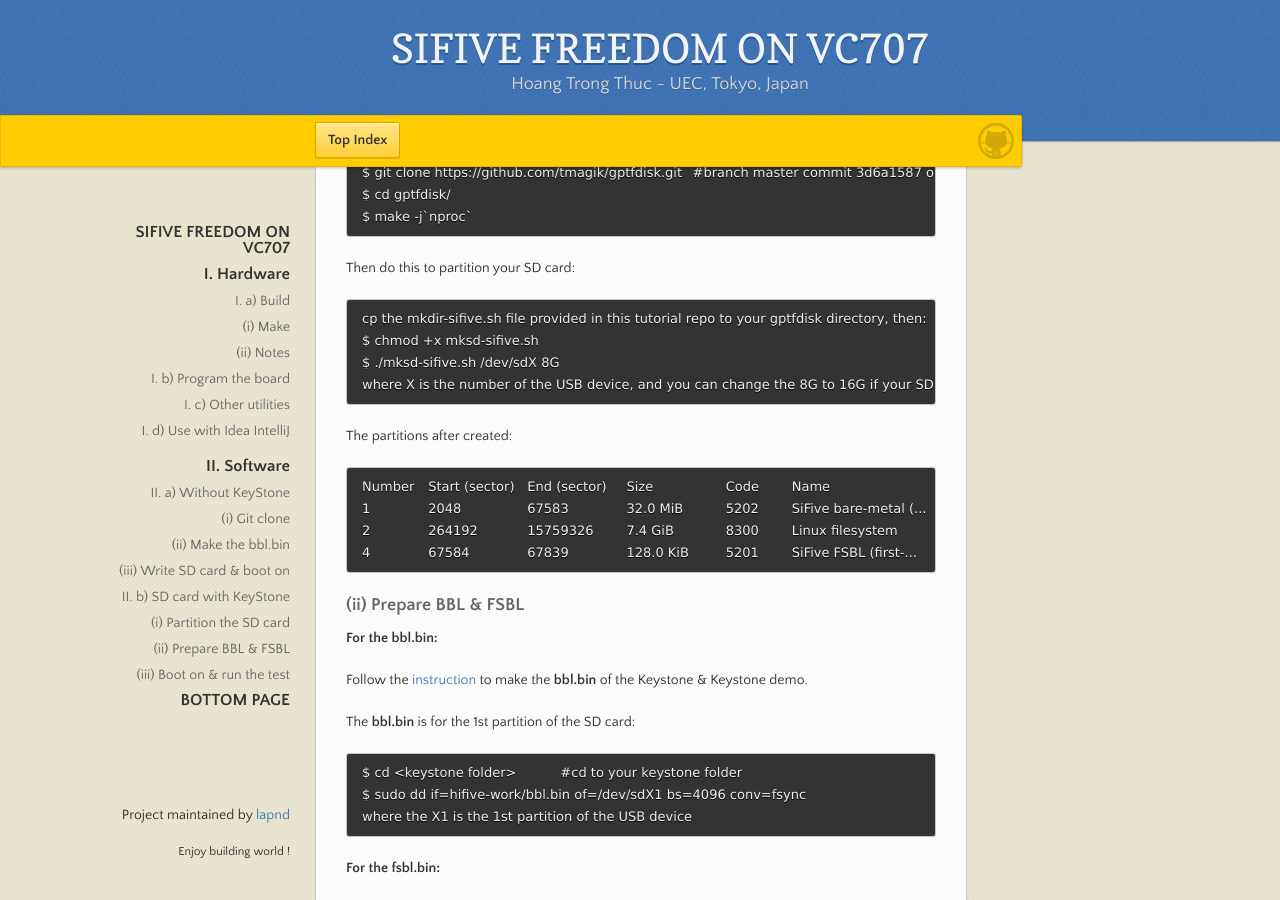
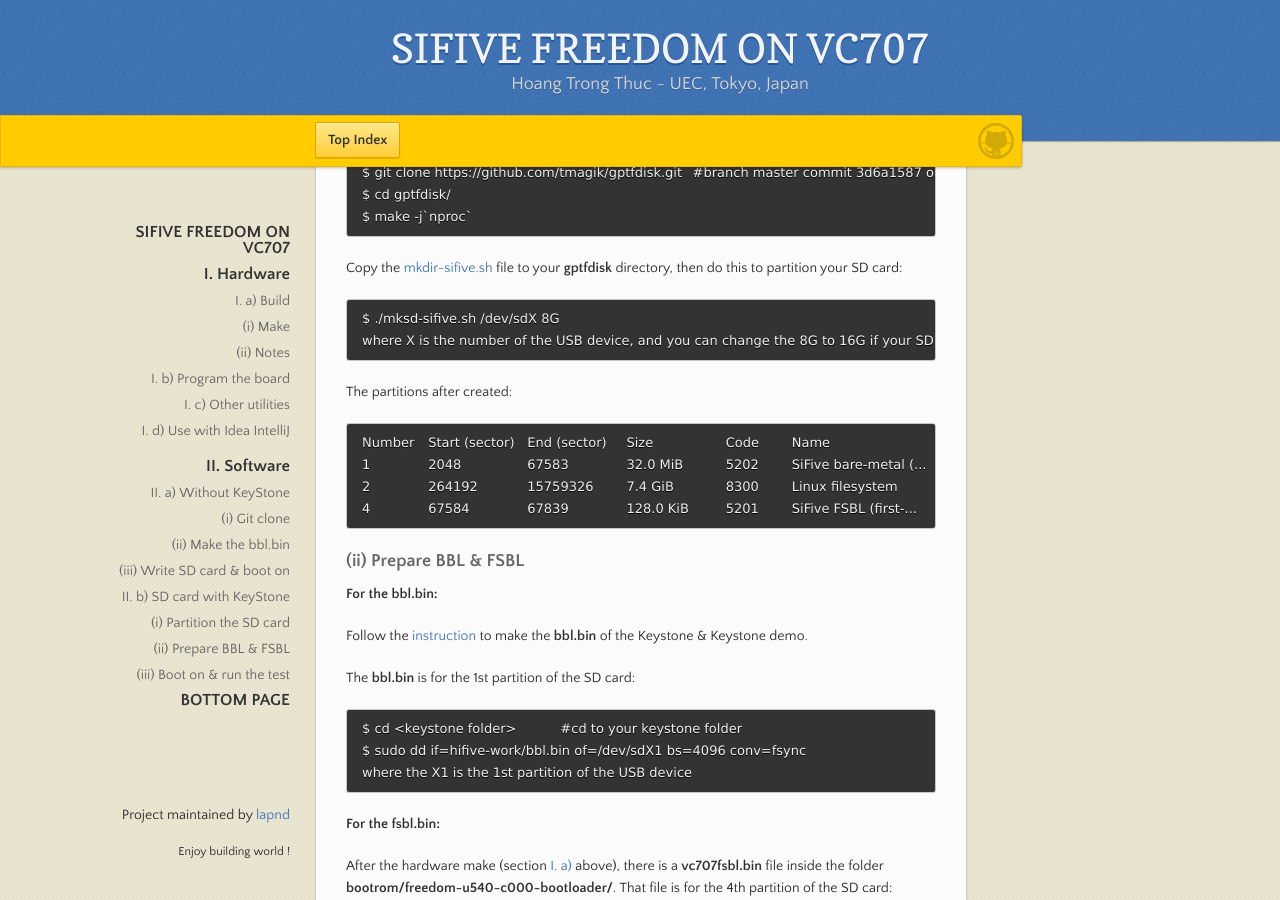
Before and after one commit to lapnd/httdes.github.io, a Jekyll site: the page built from vc707.md, in a window 1280 px wide and 900 px high, scrolled down 5738 px. Built offline with Jekyll 4.4.1, drawn with Linux system fonts in a browser that asks for light colours; our own code applies the rules of GitHub Pages for plain Markdown files.

Commit message:
final final

```diff
--- a/vc707.md
+++ b/vc707.md
@@ -246,10 +246,8 @@ If you don't have the **gptfdisk tool**, then do the followings to install it:
 	$ cd gptfdisk/
 	$ make -j`nproc`
 
-Then do this to partition your SD card:
+Copy the [mkdir-sifive.sh](./mkdir-sifive.sh) file to your **gptfdisk** directory, then do this to partition your SD card:
 
-	cp the mkdir-sifive.sh file provided in this tutorial repo to your gptfdisk directory, then:
-	$ chmod +x mksd-sifive.sh
 	$ ./mksd-sifive.sh /dev/sdX 8G
 	where X is the number of the USB device, and you can change the 8G to 16G if your SD card is 16G
 
```
Also changed, not shown: 1 other file.
